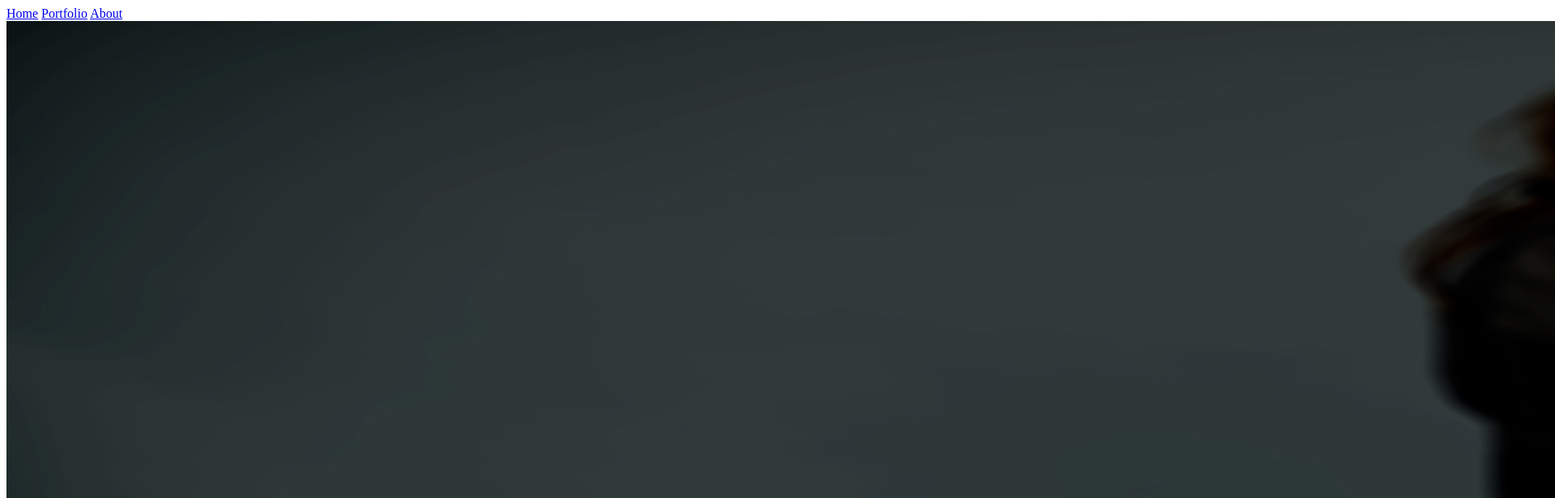
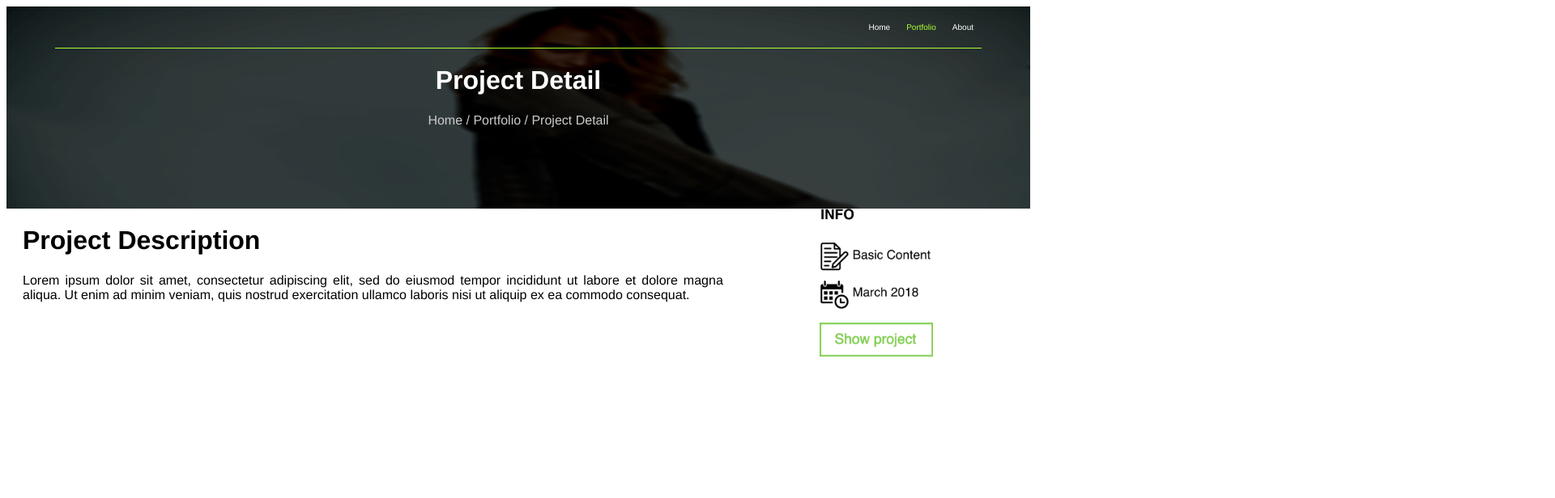
Before and after one commit to IdaMejer/KEA---1st-Semester-Exam, a plain HTML site: page UX_Design.html in a window 1280 px wide. Shown: the top 616 px of the page at 81% size, 1920 px wide, since content can reach past the window. Drawn offline with Linux system fonts and the light colour scheme.

Commit message:
1st page

```diff
--- a/UX_Design.html
+++ b/UX_Design.html
@@ -9,30 +9,42 @@
 
     <title>Ida Mejer - Portfolio Website</title>
 
-    </head>
+</head>
 
-    <body>
+<body>
 
-   <div class="topnav">
-  <a href="Portfolio_index.html">Home</a>
-  <a href="#portfolio">Portfolio</a>
-  <a href="Portfolio_about.html">About</a>
-</div>
+    <div class="headline">
+        <div class="topnav-right">
+            <a href="index.html">Home</a>
+            <a class="selected" href="#portfolio">Portfolio</a>
+            <a href="Portfolio_about.html">About</a>
+        </div>
 
-        <img src="images/IdaMejer_test14631.jpg" alt="Ida Mejer">
-
-        <h1>
-        Project details</h1>
-        <h2>
-        Home / Portfolio / Project details</h2>
-
-        <h1>
-        Project description</h1>
-        <p>
+        <hr/>
 
 
-Lorem ipsum dolor sit amet, consectetur adipiscing elit, sed do eiusmod tempor incididunt ut labore et dolore magna aliqua. Ut enim ad minim veniam, quis nostrud exercitation ullamco laboris nisi ut aliquip ex ea commodo consequat. </p>
-        <img src="images/project-info3.png" alt="Project Info">
+        <h1>Project Detail</h1>
+        <p class="dark">Home / Portfolio / Project Detail</p>
 
-    </body>
+        <div style="text-align:center;">
+
+
+        </div>
+
+    </div>
+
+    <div class="description">
+
+        <div class="content-left">
+            <h1>Project Description</h1>
+            <p>Lorem ipsum dolor sit amet, consectetur adipiscing elit, sed do eiusmod tempor incididunt ut labore et dolore magna aliqua. Ut enim ad minim veniam, quis nostrud exercitation ullamco laboris nisi ut aliquip ex ea commodo consequat.</p>
+        </div>
+
+        <div class="content-right">
+            <a href="http://github.com" target="_blank"><img src="images/project-info1.png" alt="project-info"></a>
+        </div>
+    </div>
+
+</body>
+
 </html>
--- a/style.css
+++ b/style.css
@@ -0,0 +1,109 @@
+hr {
+    height: 1px;
+    color: greenyellow;
+    background-color: greenyellow;
+    border: none;
+    clear: both;
+    margin-left: 60px;
+    margin-right: 60px;
+}
+
+p {
+    color: #000000;
+    font-family: Helvetica;
+    text-align: center;
+}
+
+about {
+    font-family: Helvetica;
+    text-align: left;
+}
+
+h1 {
+    color: black;
+    font-family: Helvetica;
+    text-align: left;
+}
+
+.headline {
+    background-image: url(images/IdaMejer_test14631.jpg);
+    background-size: cover;
+    min-height:250px;
+}
+
+.headline h1,
+.headline p {
+    font-family: Helvetica;
+    color: #FFFFFF;
+    text-align: center;
+}
+.headline .dark {
+    color:#CCCCCC;
+}
+.topnav-right {
+    float: right;
+    margin-right: 60px;
+}
+
+.topnav-right a:hover,
+.topnav-right a.selected {
+    color: greenyellow;
+}
+
+.topnav-right a {
+
+
+
+    padding: 20px 10px 20px 10px;
+
+    float: left;
+    font-family: Helvetica;
+    color: #FFFFFF;
+    text-align: right;
+    text-decoration: none;
+    font-size: 10px;
+    float: left;
+}
+
+button {
+    font-family: Helvetica;
+    color: #FFFFFF;
+    background-color: greenyellow;
+    text-align: center;
+
+}
+
+
+.images {
+    text-align: center;
+    width: 100%;
+}
+
+.images a {
+    margin-right: 30px;
+}
+
+.images img {
+    width: 300px;
+}
+
+.content-left {
+    float:left;
+    width:70%;
+}
+.content-left * {
+    padding-left:20px;
+    text-align:justify;
+}
+.content-right {
+    float:left;
+    text-align:center;
+    width:30%;
+}
+.content-right img {
+    width:140px;
+}
+
+.description {
+    width:100%;
+}
```
Also changed, not shown: Portfolio_about.html (+16 -13 lines), index.html (+16 -11 lines), Basic Content/storyboard_1.jpeg (added), Basic Content/storyboard_2.jpeg (added), 4 other files.
